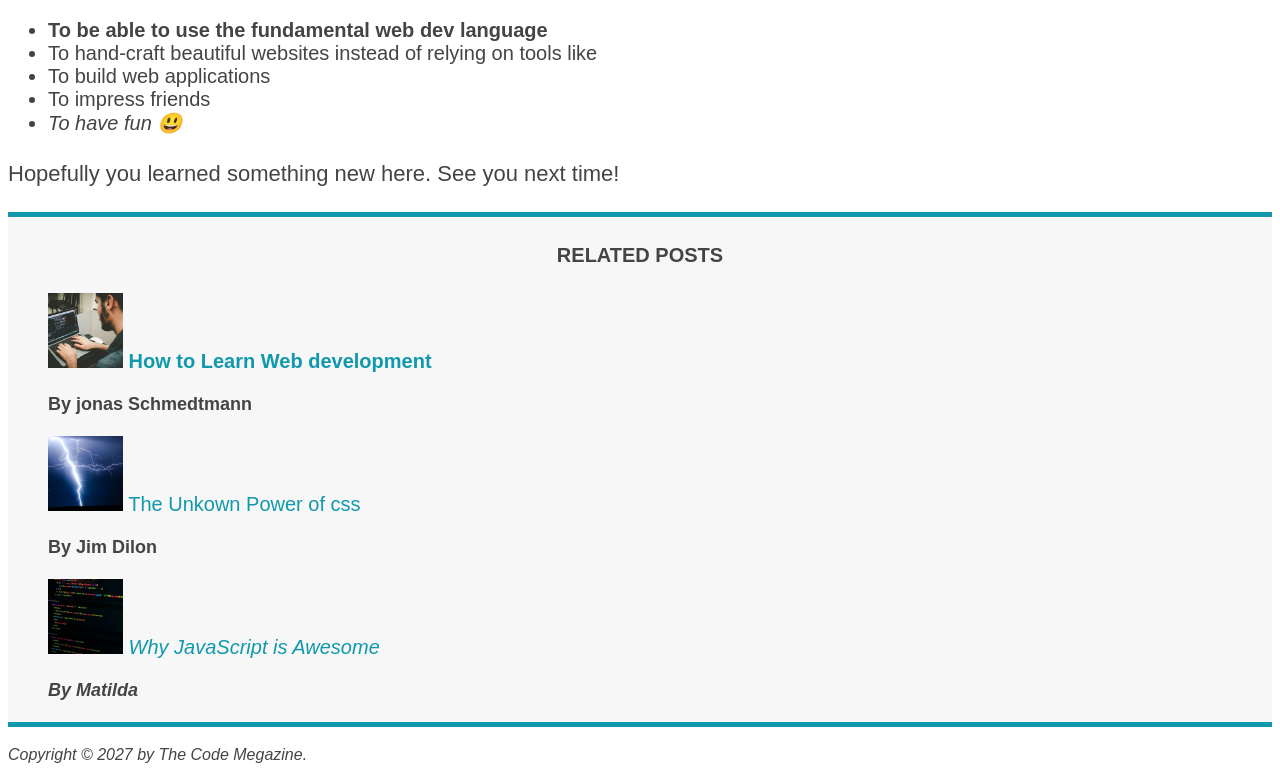
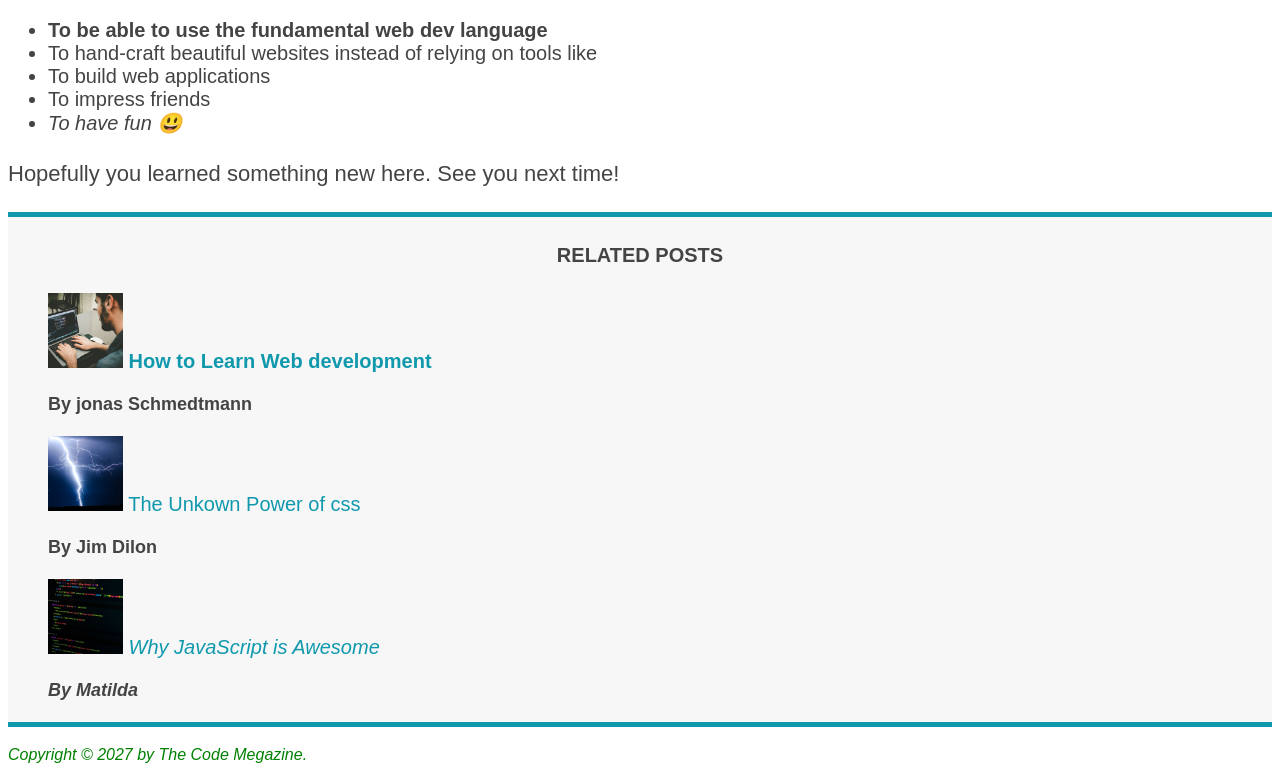
Before and after one commit to VictorHxHugo/HTML-CSS-Fundamentals, a plain HTML site: page index.html in a window 1280 px wide. Shown: the part 1238-2021 px from the top of the page. Drawn offline with Linux system fonts and the light colour scheme.

Commit message:
Conflicts Between Selectors

```diff
--- a/index.html
+++ b/index.html
@@ -110,7 +110,7 @@
    </aside>
 
    <footer>
-    <p id="copyright">Copyright &copy; 2027 by The Code Megazine.</p>
+    <p id="copyright" class="copyright text">Copyright &copy; 2027 by The Code Megazine.</p>
    </footer>
   </body>
 </html>
--- a/style.css
+++ b/style.css
@@ -123,3 +123,21 @@ a:active {
   font-style: italic;
 }
 /* LVHA */
+
+/* CSS Theory #1: Conflicts Between Selectors (priority order = id->last class->first class->elements */
+
+#copyright {
+  color: red;
+}
+
+.copyright {
+  color: blue;
+}
+
+.text {
+  color: yellow;
+}
+
+footer p {
+  color: green !important;
+}
```
